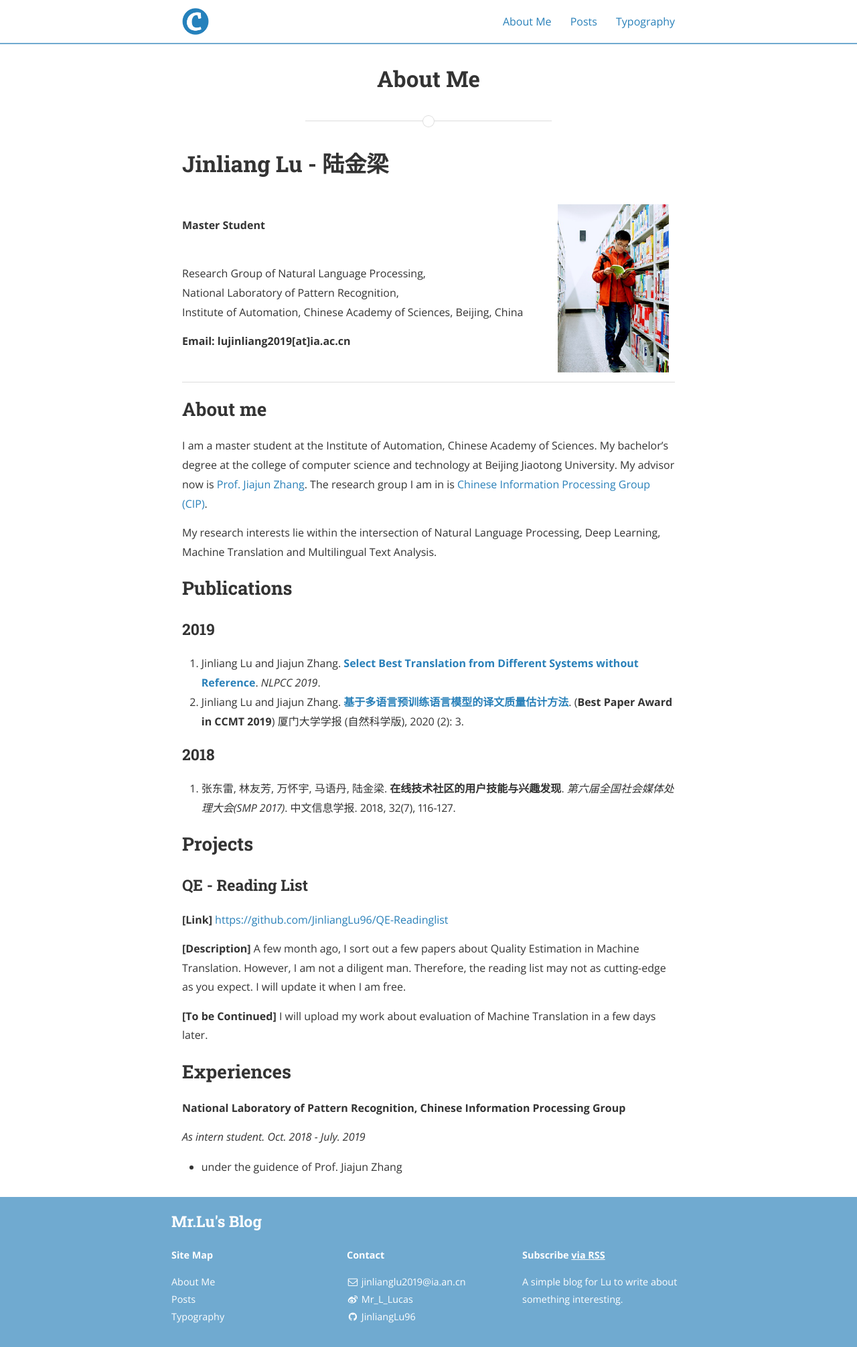
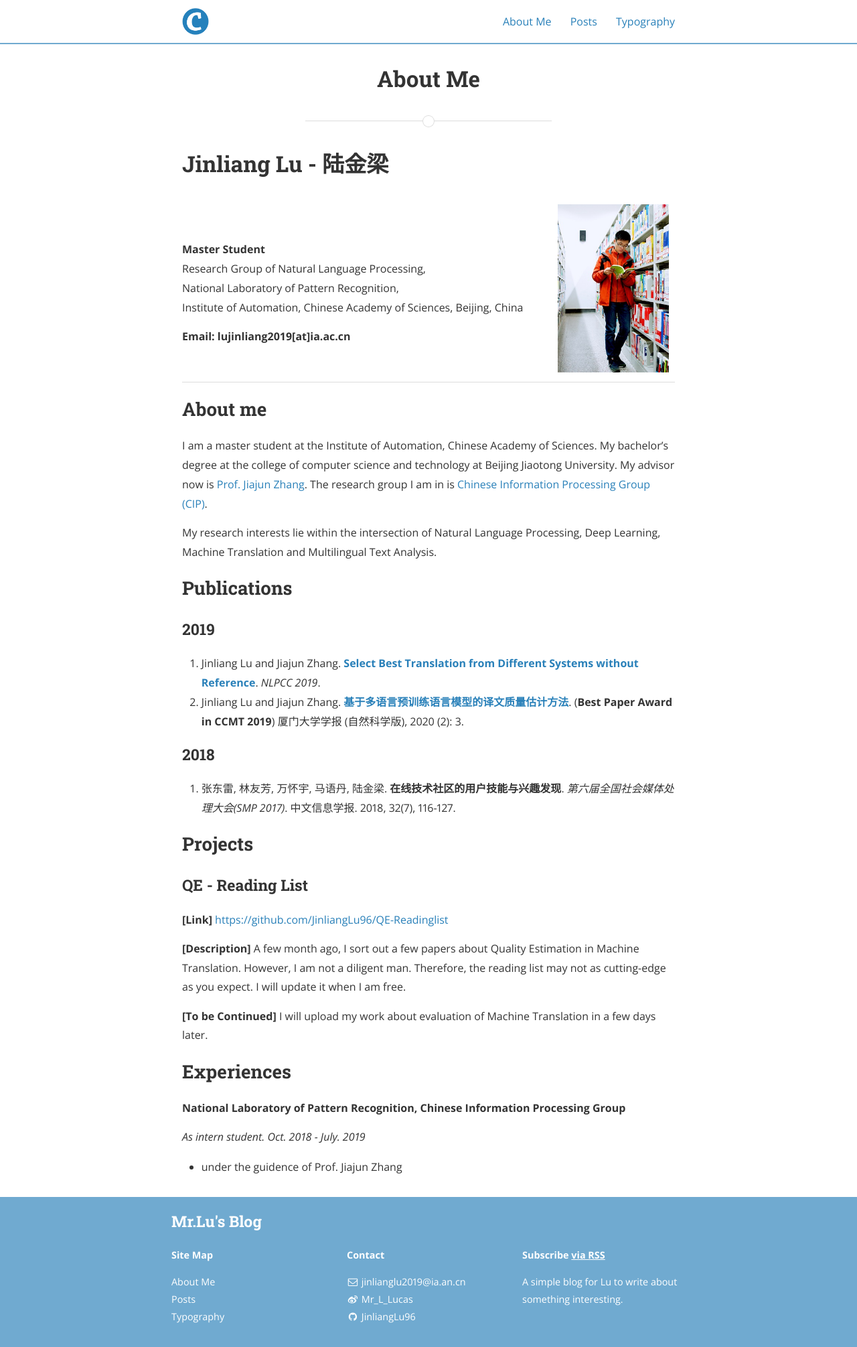
Before and after one commit to JinliangLu96/JinliangLu96.github.io, a Jekyll site: the page built from about.md, in a window 1280 px wide. Shown: the whole page at 67% size. Built offline with Jekyll 4.4.1, drawn with Linux system fonts in a browser that asks for light colours; nearby versions of some CDN libraries.

Commit message:
Update about.md

```diff
--- a/about.md
+++ b/about.md
@@ -8,9 +8,8 @@ permalink: /about/
 <table border="0">
   <tr>
     <td width="75%">
-      <p><b>Master Student</b></p>
-      <p><b></b></p>
-      <p><br>Research Group of Natural Language Processing,
+      <p><br><b>Master Student</b>
+      <br>Research Group of Natural Language Processing,
       <br>National Laboratory of Pattern Recognition,
       <br>Institute of Automation, Chinese Academy of Sciences, Beijing, China</p>
       <p><b></b></p>
```
